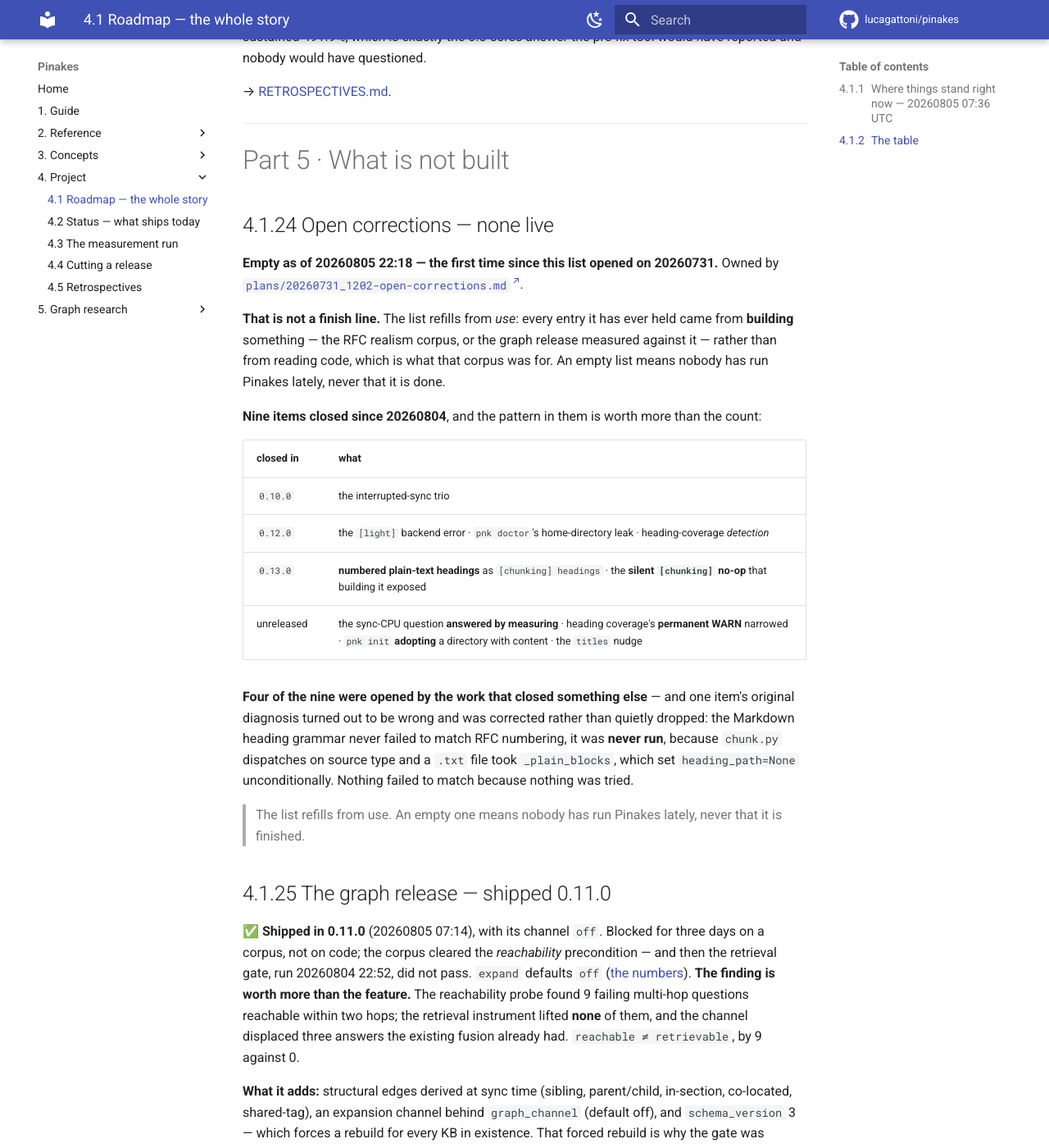
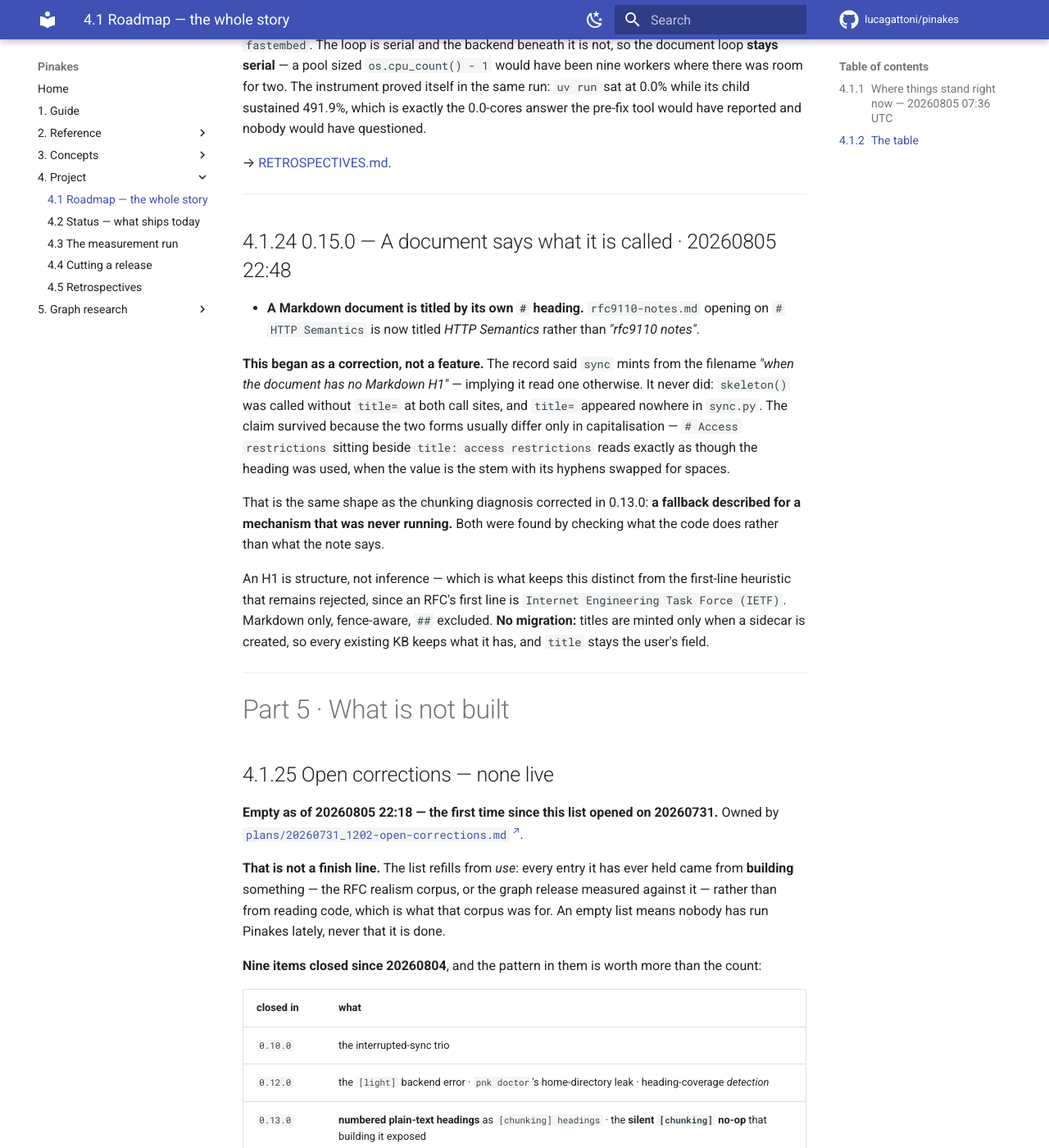
Before and after one commit to lucagattoni/Pinakes, an MkDocs documentation site: the page built from docs/ROADMAP.md, in a window 1280 px wide and 1400 px high, scrolled down 15728 px. Shown: the whole window at 82% size. Built offline with MkDocs 1.6.1 and Material for MkDocs 9.7.7, drawn with Linux system fonts in a browser that asks for light colours; comment, search, counter and statistics services are not loaded; some of the changed text lies outside the part shown.

Commit message:
Release 0.15.0 — A document says what it is called
MINOR: one Added. A Markdown document is titled by its own # heading.

It began as a correction rather than a feature: the record said sync mints from
the filename "when the document has no Markdown H1", implying it read one
otherwise. It never did. The claim survived because the two forms differ only in
capitalisation.

Sweep: STATUS line 3 and its roadmap row, ROADMAP's summary table and a Part 4
section. CLI was updated in the increment itself.

Co-Authored-By: Claude Opus 5 (1M context) <noreply@anthropic.com>
Claude-Session: https://claude.ai/code/session_01TEnAme9YcVCvZZeqvpK7BR

```diff
--- a/docs/ROADMAP.md
+++ b/docs/ROADMAP.md
@@ -75,6 +75,7 @@ number belongs to a release only when it is cut
 | **[0.12.0](#0120--the-check-that-would-have-caught-it--20260805-1802)** | 20260805 18:02 | The check that would have caught it | • `pnk doctor` reports heading-path coverage<br>• Missing-backend error names an installed alternative<br>• `pnk doctor` stops printing `$HOME`<br>• `tools/measure_sync_cpu.py` |
 | **[0.13.0](#0130--plain-text-can-carry-a-heading-path--20260805-2101)** | 20260805 21:01 | Plain text can carry a heading path | • `[chunking] headings = "numbered"`<br>• Measured on 980 real RFCs, 314/314 modern<br>• A `[chunking]` edit is no longer a silent no-op<br>• `tools/build_rfc_corpus.py` |
 | **[0.14.0](#0140--the-tool-stops-crying-wolf--20260805-2222)** | 20260805 22:22 | The tool stops crying wolf | • Heading coverage WARNs only for `markdown` at 0%<br>• `pnk init` adopts a directory with content<br>• A `titles` nudge, never a warning<br>• The sync loop stays serial — measured |
+| **[0.15.0](#0150--a-document-says-what-it-is-called--20260805-2248)** | 20260805 22:48 | A document says what it is called | • A Markdown `# ` heading becomes the title<br>• Fence-aware, `##` excluded, Markdown only<br>• No migration — existing titles are never rewritten |
 | | | **[Open corrections](#open-corrections--none-live)** | • None live — first time since 20260731<br>• **Every one** came from *building* the RFC corpus, not from reading code<br>• None blocking |
 | | | **[The graph release, staged](#the-graph-release-staged--gates-only-not-scheduled)** | • PPR channel, the `[ner]` extra<br>• Gate-only: no implementation plan exists, by design<br>• Not scheduled |
 | | | **[The deep release](#the-deep-release)** | • `pnk ask --deep` — the budgeted agentic loop<br>• Only paid entry point still unbuilt |
@@ -548,6 +549,29 @@ have questioned.
 
 ---
 
+## 0.15.0 — A document says what it is called · 20260805 22:48
+
+- **A Markdown document is titled by its own `# ` heading.** `rfc9110-notes.md` opening on
+  `# HTTP Semantics` is now titled *HTTP Semantics* rather than *"rfc9110 notes"*.
+
+**This began as a correction, not a feature.** The record said `sync` mints from the filename *"when
+the document has no Markdown H1"* — implying it read one otherwise. It never did: `skeleton()` was
+called without `title=` at both call sites, and `title=` appeared nowhere in `sync.py`. The claim
+survived because the two forms usually differ only in capitalisation — `# Access restrictions`
+sitting beside `title: access restrictions` reads exactly as though the heading was used, when the
+value is the stem with its hyphens swapped for spaces.
+
+That is the same shape as the chunking diagnosis corrected in 0.13.0: **a fallback described for a
+mechanism that was never running.** Both were found by checking what the code does rather than what
+the note says.
+
+An H1 is structure, not inference — which is what keeps this distinct from the first-line heuristic
+that remains rejected, since an RFC's first line is `Internet Engineering Task Force (IETF)`.
+Markdown only, fence-aware, `##` excluded. **No migration:** titles are minted only when a sidecar
+is created, so every existing KB keeps what it has, and `title` stays the user's field.
+
+---
+
 # Part 5 · What is not built
 
 ## Open corrections — none live
--- a/src/pinakes/__init__.py
+++ b/src/pinakes/__init__.py
@@ -4,6 +4,6 @@ One directory is one knowledge base: human-readable sources, human-readable meta
 disposable machine index. The architecture is specified in docs/DESIGN.md.
 """
 
-__version__ = "0.14.0"
+__version__ = "0.15.0"
 
 __all__ = ["__version__"]
```
Also changed, not shown: CHANGELOG.md (+25 -1 lines), changelog.d/20260805_2230-added-markdown-h1-becomes-the-title.md (deleted, +0 -18 lines), docs/STATUS.md (+2 -1 lines).
